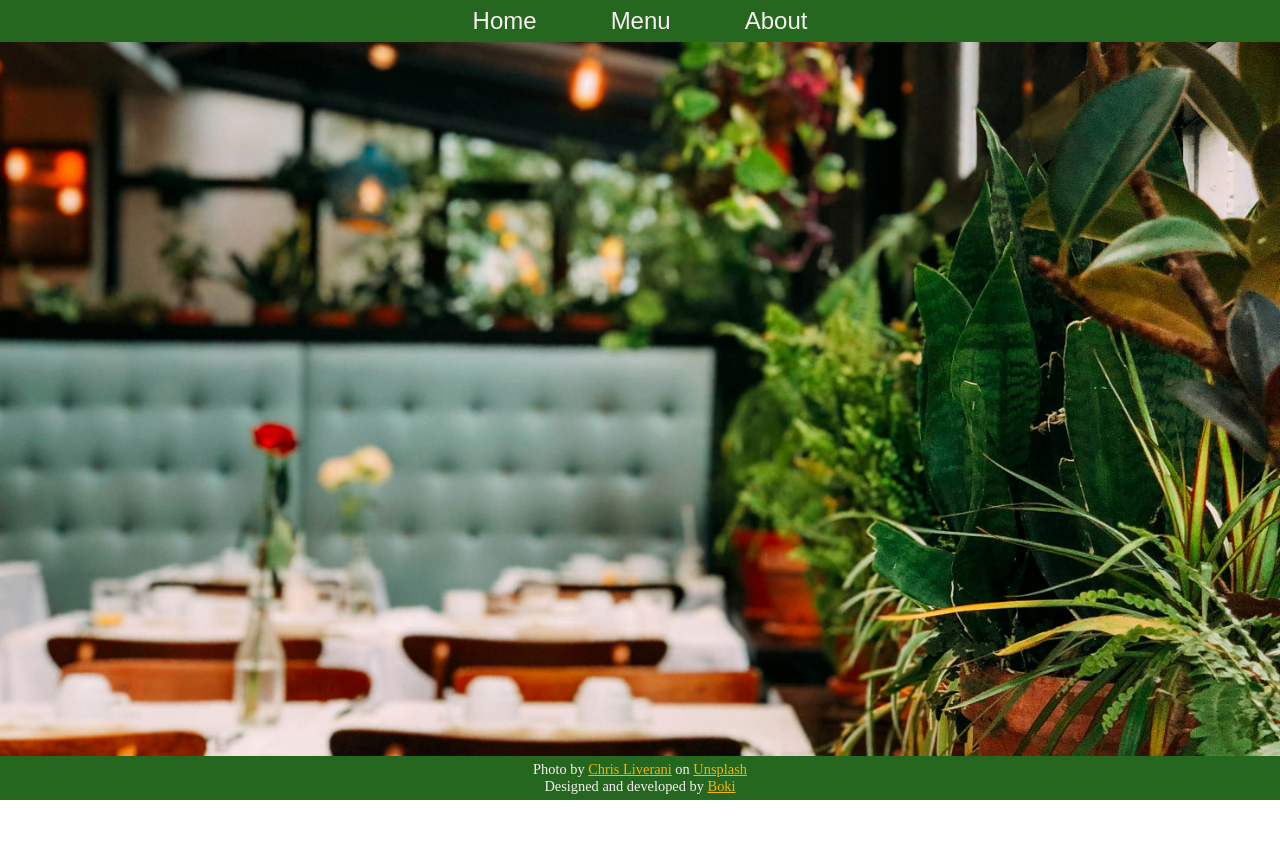
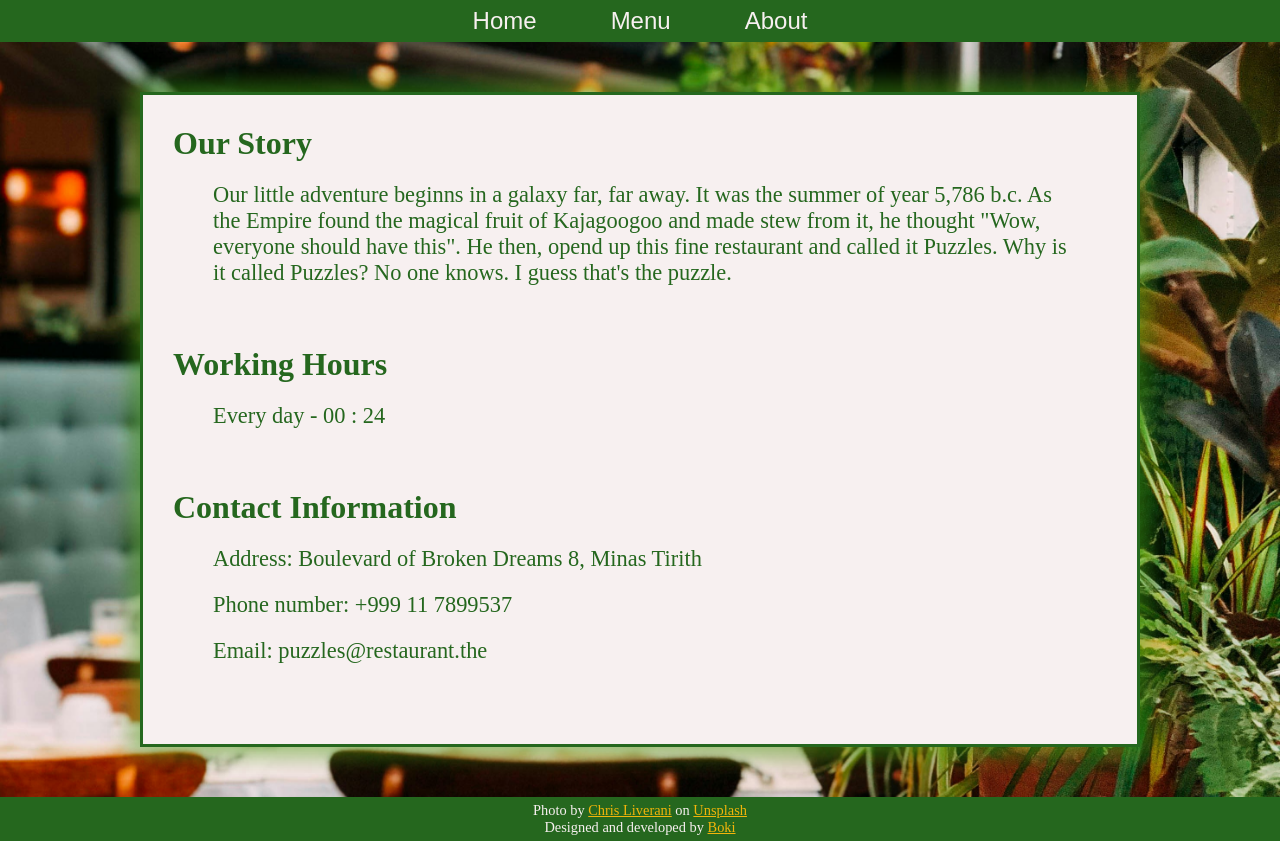
Before and after one commit to drBoki-programira/odin-restaurant-page, a website built with webpack: page src/template.html in a window 1280 px wide. Both pictures are taken after a click on the button "About". Before the commit the page ends 800 px from the top, so only its background shows below. Built offline with nearby package versions, Linux system fonts and the light colour scheme.

Commit message:
add about page

```diff
--- /dev/null
+++ b/src/about.js
@@ -0,0 +1,39 @@
+export default function() {
+    const page = document.createElement("div")
+    const title = document.createElement("h4")
+    const text = document.createElement("div")
+    const title2 = document.createElement("h4")
+    const text2 = document.createElement("div")
+    const title3 = document.createElement("h4")
+    const text3 = document.createElement("div")
+    const text4 = document.createElement("div")
+    const text5 = document.createElement("div")
+    const texts = [text, text2, text3, text4, text5]
+
+    page.setAttribute("class", "page")
+    texts.forEach(el => el.setAttribute("class", "about-text"))
+    text3.classList.add("no-margin")
+    text4.classList.add("no-margin")
+    title.textContent = "Our Story"
+    text.textContent = `Our little adventure beginns in a galaxy far, far away. It was the summer of year 5,786 b.c.
+                        As the Empire found the magical fruit of Kajagoogoo and made stew from it, he thought "Wow, everyone should have this".
+                        He then, opend up this fine restaurant and called it Puzzles. Why is it called Puzzles? No one knows.
+                        I guess that's the puzzle.`
+    title2.textContent = "Working Hours"
+    text2.textContent = "Every day  -  00 : 24"
+    title3.textContent = "Contact Information"
+    text3.textContent = "Address: Boulevard of Broken Dreams 8, Minas Tirith"
+    text4.textContent = "Phone number: +999 11 7899537"
+    text5.textContent = "Email: puzzles@restaurant.the"
+
+    page.appendChild(title)
+    page.appendChild(text)
+    page.appendChild(title2)
+    page.appendChild(text2)
+    page.appendChild(title3)
+    page.appendChild(text3)
+    page.appendChild(text4)
+    page.appendChild(text5)
+
+    return page
+}
--- a/src/index.js
+++ b/src/index.js
@@ -1,7 +1,9 @@
 import "./styles.css"
 import createHomeElement from "./home.js"
 import { createMenuElement } from "./menu.js"
+import createAboutElement from "./about.js"
 
+const app = function() {
     const cont = document.querySelector("#content")
     const homeBtn = document.querySelector("#home")
     const menuBtn = document.querySelector("#menu")
@@ -17,6 +19,10 @@ menuBtn.addEventListener("click", () => {
     })
     aboutBtn.addEventListener("click", () => {
         cont.innerHTML = ""
+        cont.appendChild(createAboutElement())
     })
 
-homeBtn.click()
+    return { homeBtn }
+} ()
+
+app.homeBtn.click()
--- a/src/styles.css
+++ b/src/styles.css
@@ -41,9 +41,10 @@ button:hover {
     border-bottom: 2px solid var(--yellow);
 }
 button:active {
-    border: 2px solid var(--light-green);
     background-color: var(--light-green);
+    border: 2px solid var(--green);
     color: var(--white);
+    box-shadow: 2px 2px 10px black inset;
 }
 
 #content {
@@ -136,6 +137,23 @@ li {
     bottom: -20px;
 }
 
+h4 {
+    text-align: left;
+    font-size: 2rem;
+    margin: 10px;
+}
+
+.about-text {
+    text-align: left;
+    font-size: 1.4rem;
+    padding: 10px 50px;
+    margin-bottom: 50px;
+}
+
+.no-margin {
+    margin-bottom: 0;
+}
+
 footer {
     background-color: var(--green);
     color: var(--white);
--- a/src/template.html
+++ b/src/template.html
@@ -18,7 +18,7 @@
     </div>
     <footer>
         <div>Photo by <a href="https://unsplash.com/@chrisliverani?utm_source=unsplash&utm_medium=referral&utm_content=creditCopyText">Chris Liverani</a> on <a href="https://unsplash.com/photos/formal-dinner-setup-oCsaxvGCehM?utm_source=unsplash&utm_medium=referral&utm_content=creditCopyText">Unsplash</a></div>
-        <div>Designed and developed by <a href="#">Boki</a></div>
+        <div>Designed and developed by <a href="https://github.com/drBoki-programira">Boki</a></div>
     </footer>
 </body>
 </html>
```
Lines whose indentation alone changed are shown as unchanged.
